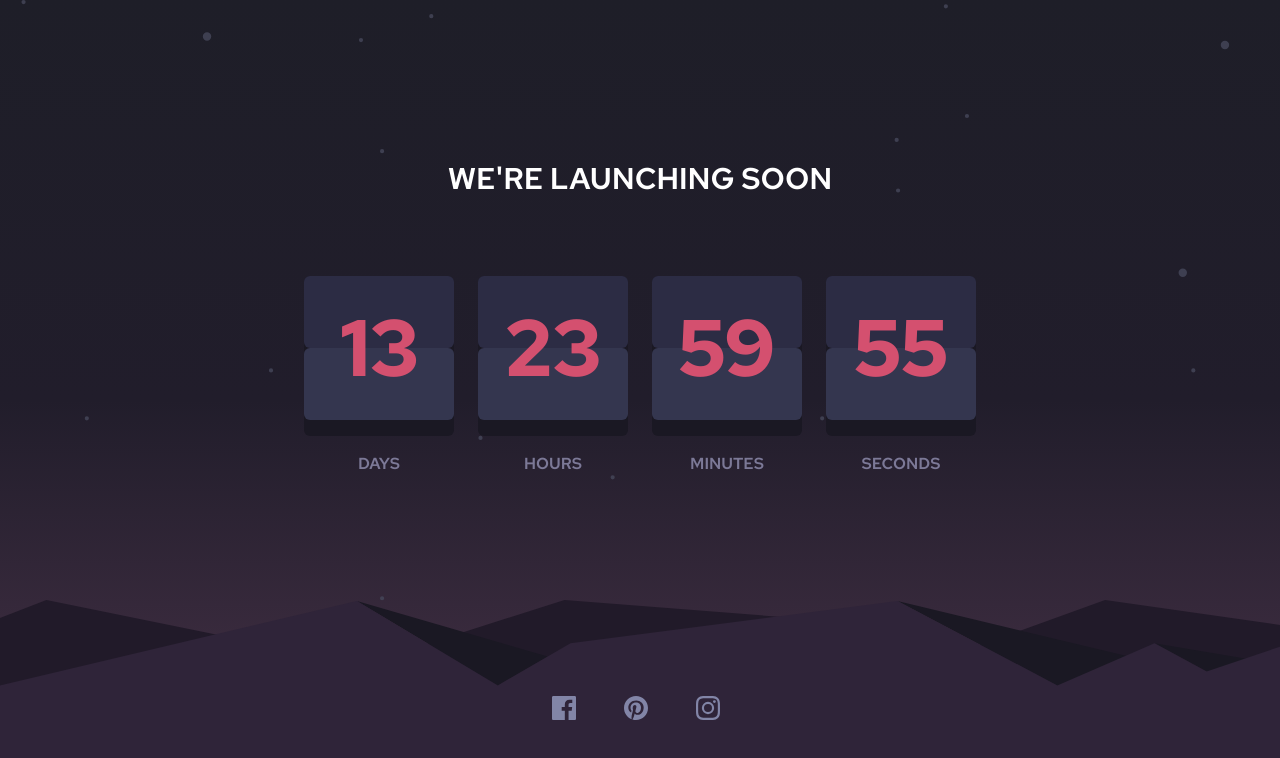
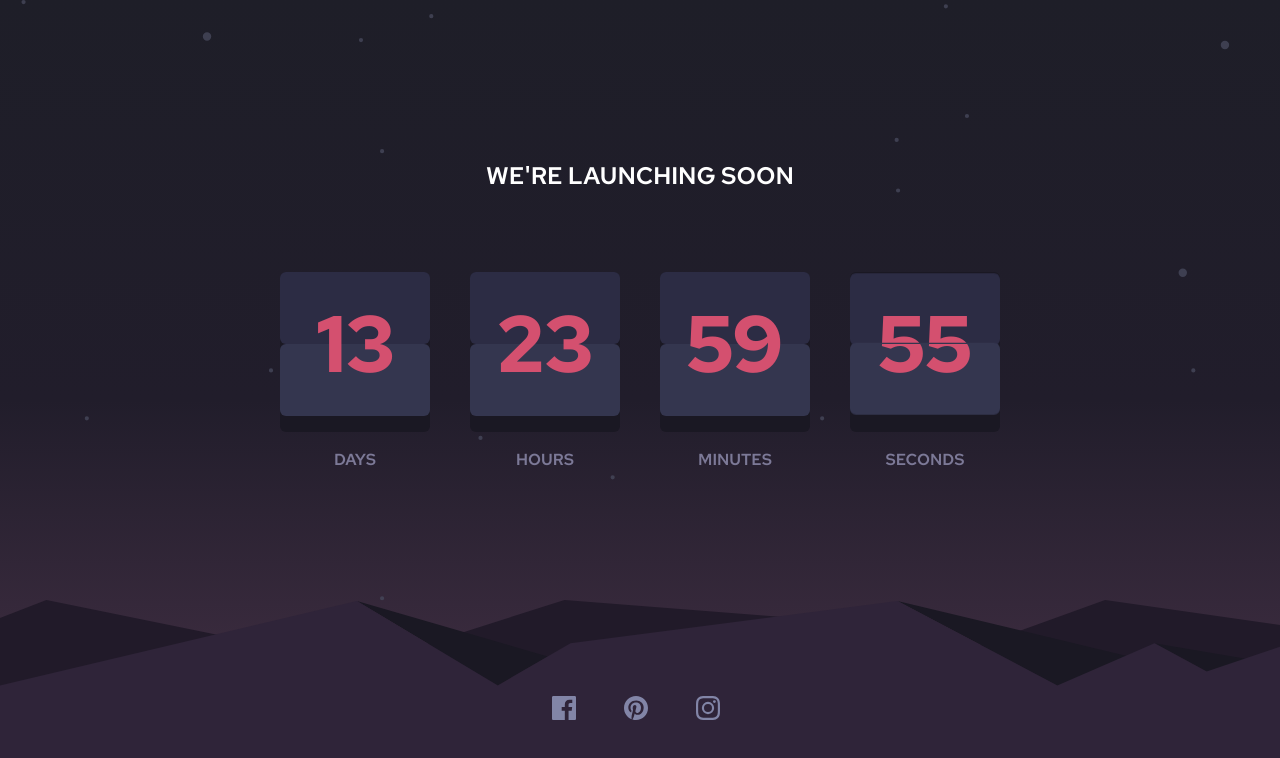
Before and after one commit to lokzar/launch_countdown_timer, a Next.js app: page / in a window 1280 px wide. Shown: the top 758 px of the page. Built offline with nearby package versions, Linux system fonts and the light colour scheme.

Commit message:
Added Animations

```diff
--- a/app/Components/Timer.tsx
+++ b/app/Components/Timer.tsx
@@ -1,25 +1,38 @@
-import React from "react";
+import React, { useState, useEffect } from 'react';
 
 interface TimerProps {
     number: string;
     title: string;
   }
 
-const Timer: React.FC<TimerProps> = ({ number, title }) =>(
+const Timer: React.FC<TimerProps> = ({ number, title }) =>{
+    const [prevNumber, setPrevNumber] = useState(number);
+    const [flip, setFlip] = useState(false);
+
+    // Detectamos cuando el número cambia para activar el flip
+    useEffect(() => {
+      if (number !== prevNumber) {
+        setFlip(true);
+        setPrevNumber(number);
+        setTimeout(() => setFlip(false), 700); // Duración de la animación
+      }
+    }, [number, prevNumber]);
+
+    return(
 
     <div className="flex-col items-center">
         <div className="relative h-[1.8em] inline-flex flex-col w-full min-w-[75px] sm:min-w-[70px] md:min-w-[150px] text-[1.75rem] sm:text-[3rem] md:text-[5rem] rounded-md bg-[#1a1823] shadow-[0em_0.2em_0em_#1a1823]">
             {/* Top Container */}
-            <div className="relative h-[50%] bg-[#2c2c44] rounded-md">
+            <div className={`relative h-[50%] bg-[#2c2c44] rounded-md transition-transform duration-700 ${flip ? 'flip-up' : ''}`}>
                 {/* Top Number placement */}
-                <div className="relative h-full px-1 pt-[0.4em] overflow-hidden leading-none text-[#d4506f] text-center font-bold">
+                <div className={`relative h-full px-1 pt-[0.4em] overflow-hidden leading-none text-[#d4506f] text-center font-bold transition-transform duration-700 ${flip ? 'flip-up' : ''}`}>
                     <div> {number} </div>
                 </div>
             </div>
             {/* Bottom Container */}
-            <div className="relative h-[50%] bg-[#34364f] rounded-md">
+            <div className={`relative h-[50%] bg-[#34364f] rounded-md transition-transform duration-700 ${flip ? 'flip-down' : ''}`}>
                 {/* Bottom Number placement */}
-                <div className="relative flex justify-center items-end h-full pb-[0.4em] overflow-hidden leading-none text-[#d4506f] text-center font-bold w-full">
+                <div className={`relative flex justify-center items-end h-full pb-[0.4em] overflow-hidden leading-none text-[#d4506f] text-center font-bold w-full transition-transform duration-700 ${flip ? 'flip-down' : ''}`}>
                     <div> {number} </div>
                 </div>
             </div>
@@ -30,5 +43,6 @@ const Timer: React.FC<TimerProps> = ({ number, title }) =>(
     </div>
 
 );
+};
 
 export default Timer;
--- a/app/Components/startTimer.tsx
+++ b/app/Components/startTimer.tsx
@@ -13,20 +13,20 @@ const useCountdown = (targetDate: number) => {
     }, 1000);
 
     return () => clearInterval(interval);
-  }, [targetDate]); // Dependencia correcta
+  }, [targetDate]);
 
-  return getReturnValues(countDown);
+  return getTimeValues(countDown);
 };
 
-const getReturnValues = (countDown: number) => {
+const getTimeValues = (countDown: number) => {
   const days = Math.floor(countDown / (1000 * 60 * 60 * 24));
   const hours = Math.floor((countDown % (1000 * 60 * 60 * 24)) / (1000 * 60 * 60));
   const minutes = Math.floor((countDown % (1000 * 60 * 60)) / (1000 * 60));
   const seconds = Math.floor((countDown % (1000 * 60)) / 1000);
-  return [padWithZeros(days, 2), padWithZeros(hours, 2), padWithZeros(minutes, 2), padWithZeros(seconds, 2)];
+  return [ensureTwoDigits(days, 2), ensureTwoDigits(hours, 2), ensureTwoDigits(minutes, 2), ensureTwoDigits(seconds, 2)];
 };
 
-function padWithZeros(number: number, minLength: number) {
+function ensureTwoDigits(number: number, minLength: number) {
   return number.toString().padStart(minLength, "0");
 }
 
--- a/app/globals.css
+++ b/app/globals.css
@@ -1 +1,43 @@
 @import "tailwindcss";
+
+@keyframes flipUp {
+    0% {
+      transform: rotateX(0deg);
+      transform-origin: bottom;
+    }
+    50% {
+      transform: rotateX(180deg);
+    }
+    100% {
+      transform: rotateX(180deg);
+    }
+  }
+
+  @keyframes flipDown {
+    0% {
+      transform: rotateX(0deg);
+      transform-origin: top;
+    }
+    50% {
+      transform: rotateX(-180deg);
+    }
+    100% {
+      transform: rotateX(-180deg);
+    }
+  }
+
+  .flip-up {
+    animation: flipUp 0.7s forwards;
+  }
+
+  .flip-down {
+    animation: flipDown 0.7s forwards;
+  }
+
+  .flipping .flip-up {
+    animation: flipUp 0.7s forwards;
+  }
+
+  .flipping .flip-down {
+    animation: flipDown 0.7s forwards;
+  }
--- a/app/page.tsx
+++ b/app/page.tsx
@@ -2,7 +2,7 @@
 import { useState } from "react";
 import Footer from "./Components/Footer";
 import Timer from "./Components/Timer";
-import { useCountdown } from "./Components/startTimer";
+import { useCountdown } from "./Components/StartTimer";
 
 export default function Home() {
 
@@ -16,21 +16,15 @@ export default function Home() {
     <div className="relative h-screen flex flex-col items-center bg-gradient-to-t from-[#493349] via-[#211d2b] to-[#1e1e28]">
       <div className="absolute inset-0 bg-[url('/assets/bg-stars.svg')] bg-cover bg-center opacity-80"></div>
         <div className="flex-grow">
-        <h1 className="text-white text-lg text-center md:text-xl lg:text-3xl capitalize tracking-[9] pt-40">
+          <h1 className="text-white text-lg text-center md:text-lg lg:text-2xl capitalize tracking-[9] pt-40">
             WE&apos;RE LAUNCHING SOON
           </h1>
-
-
-
-      <div className="flex flex-row justify-center items-center gap-[0.5rem] sm:gap-[0.5rem] md:gap-[1rem] lg:gap-[1.5rem] pt-20 w-full">
-
+          <div className="flex flex-row justify-center items-center gap-[0.5rem] sm:gap-[0.5rem] md:gap-[1.5rem] lg:gap-[2.5rem] pt-20 w-full">
             <Timer number={days} title="days"/>
             <Timer number={hours} title="hours"/>
             <Timer number={minutes} title="minutes"/>
             <Timer number={seconds} title="seconds"/>
-
           </div>
-
         </div>
       <Footer/>
     </div>
```
Lines whose indentation alone changed are shown as unchanged.
